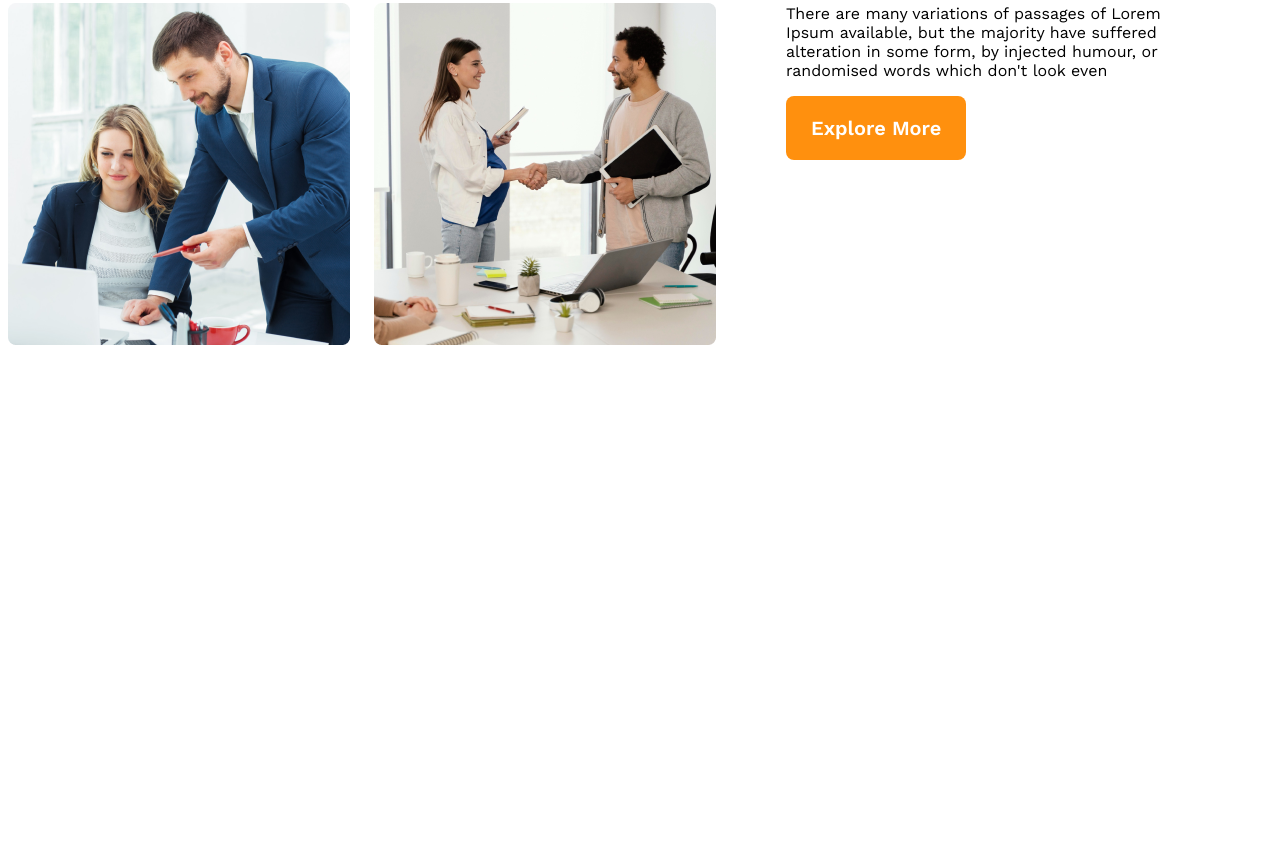
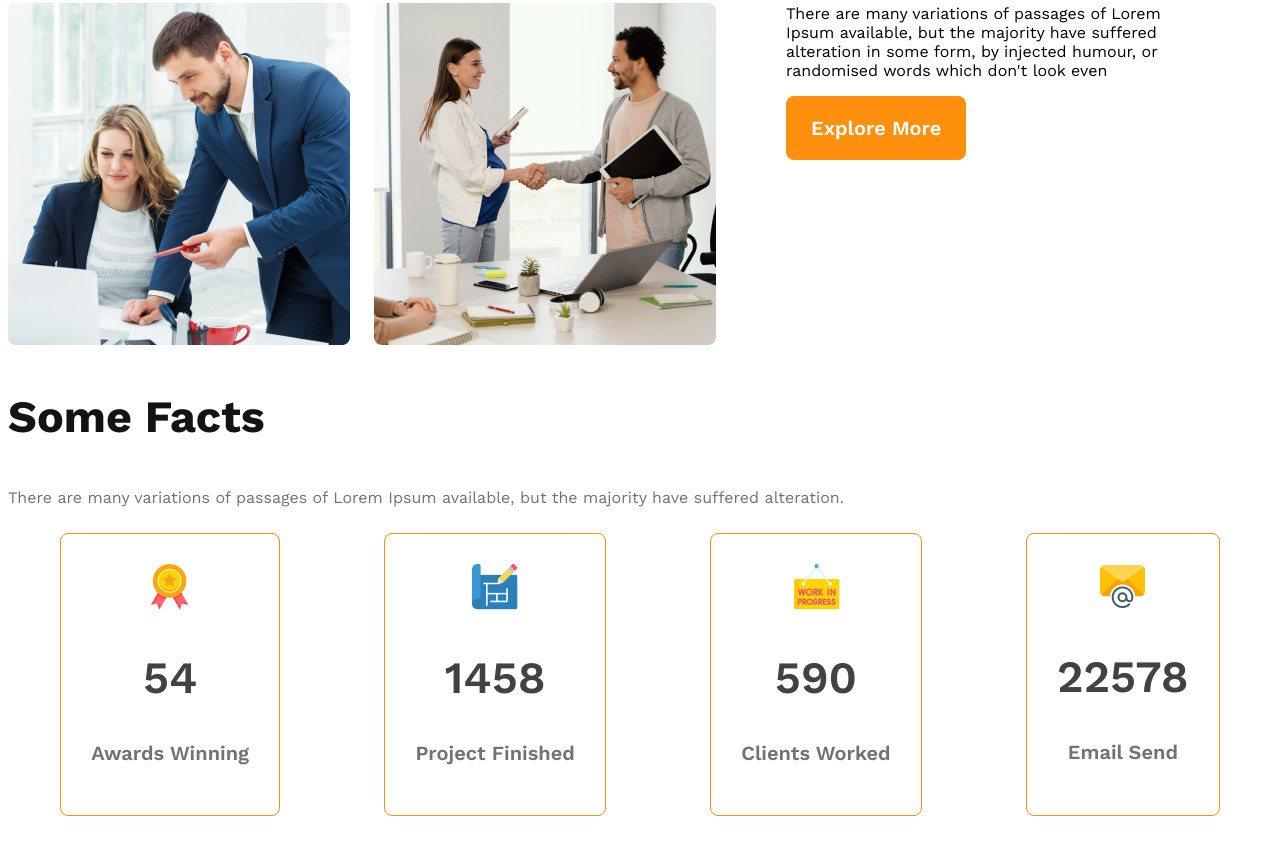
Before and after one commit to AminaSultana08/g3-architects-website, a plain HTML site: page index.html in a window 1280 px wide. Shown: the part 1444-2298 px from the top of the page. Before the commit the page ends 1859 px from the top, so only its background shows below. Drawn offline with nearby package versions, Linux system fonts and the light colour scheme.

Commit message:
added features and card container

```diff
--- a/index.html
+++ b/index.html
@@ -10,7 +10,7 @@
     <!-- header start -->
     <header>
         <nav>
-            <h3 class="nav-title">G3 Architects</h3>
+            <h3 class="section-title">G3 Architects</h3>
             <ul>
                 <li><a href="">Home </a></li>
                 <li><a href="">About </a></li>
@@ -46,6 +46,38 @@
                 <button class="btn-primary">Explore More</button>
             </div>
         </section>
+        <!-- features section -->
+        <section class="features">
+
+        </section>
+        <!-- facts section -->
+        <section class="facts">
+            <h3 class="section-title">Some Facts</h3>
+            <p class="text-light-gray">There are many variations of passages of Lorem Ipsum available, but the majority have suffered alteration.</p>
+            <div class="facts-card-container">
+                <!-- .card*4>img+h2.card-states+p.card-title.text-light-gray text-light-gray -->
+                <div class="card">
+                    <img src="images/icons/ribon.png" alt="">
+                    <h2 class="card-stats">54</h2>
+                    <p class="card-title text-light-gray">Awards Winning</p>
+                </div>
+                <div class="card">
+                    <img src="images/icons/projects.png" alt="">
+                    <h2 class="card-stats">1458</h2>
+                    <p class="card-title text-light-gray">Project Finished</p>
+                </div>
+                <div class="card">
+                    <img src="images/icons/customers.png" alt="">
+                    <h2 class="card-stats">590</h2>
+                    <p class="card-title text-light-gray">Clients Worked</p>
+                </div>
+                <div class="card">
+                    <img src="images/icons/email.png" alt="">
+                    <h2 class="card-stats">22578</h2>
+                    <p class="card-title text-light-gray">Email Send</p>
+                </div>
+            </div>
+        </section>
 
     </main>
     <footer>
--- a/styles/architects.css
+++ b/styles/architects.css
@@ -32,7 +32,7 @@ nav {
     align-items: center;
 }
 
-.nav-title {
+.section-title {
     color: #131313;
 
 
@@ -79,6 +79,7 @@ nav li a {
 .text-light-gray {
     color: #727272;
 }
+
 .banner img {
     width: 100%;
     margin-top: 20px;
@@ -86,56 +87,105 @@ nav li a {
 
 
 /* main style */
-main{
+main {
     max-width: 1440px;
     margin: 70px auto;
 }
+
 /* teams style */
-.teams-container{
+.teams-container {
     display: flex;
     align-items: center;
 }
-.teams-img-container{
+
+.teams-img-container {
     display: grid;
-    grid-template-columns: repeat(2 , 1fr);
+    grid-template-columns: repeat(2, 1fr);
     gap: 1.5rem;
 }
-.teams-content{
+
+.teams-content {
     padding-left: 70px;
     padding-right: 70px;
 }
-.teams-title{
+
+.teams-title {
     font-size: 2.8rem;
 }
-.teams-title .quick-list{
+
+.teams-title .quick-list {
     font-weight: 500;
 
 }
-.teams-title .text-features{
+
+.teams-title .text-features {
     font-weight: 700;
     color: #FF900E;
 }
+
+.facts-card-container {
+    display: flex;
+    justify-content: space-around;
+    text-align: center;
+}
+
+/* facts */
+.facts-card-container .card {
+    border-radius: 8px;
+    border: 1px solid #FF900E;
+    text-align: center;
+    padding:  30px;
+    margin-top: 10px;
+    margin-bottom: 10px;
+}
+
+.facts-card-container .card-stats {
+    color: #424242;
+
+    font-size: 2.8rem;
+
+    font-weight: 600;
+}
+.facts-card-container .card-title{
+
+    font-size: 1.25rem;
+    font-weight: 600;
+    margin-top: 5px;
+}
+
+
+
+
+
 /* responsive media queries */
 @media screen and (max-width:400px) {
-    header{
+    header {
         padding: 20px;
     }
-    nav , .teams-container {
+
+    nav,
+    .teams-container {
         flex-direction: column;
     }
-    .teams-img-container{
+
+    .teams-img-container {
         grid-template-columns: 1fr;
     }
-    .teams-content{
+
+    .teams-content {
         padding-left: 20px;
         padding-right: 20px;
+    }
 }
+
 /* tablet or medium devices */
 @media screen and (min-width:400px) and (max-width:800px) {
-    header{
+    header {
         padding: 50px;
     }
-    nav , .teams-container    {
+
+    nav,
+    .teams-container {
         flex-direction: column;
     }
 }
```
